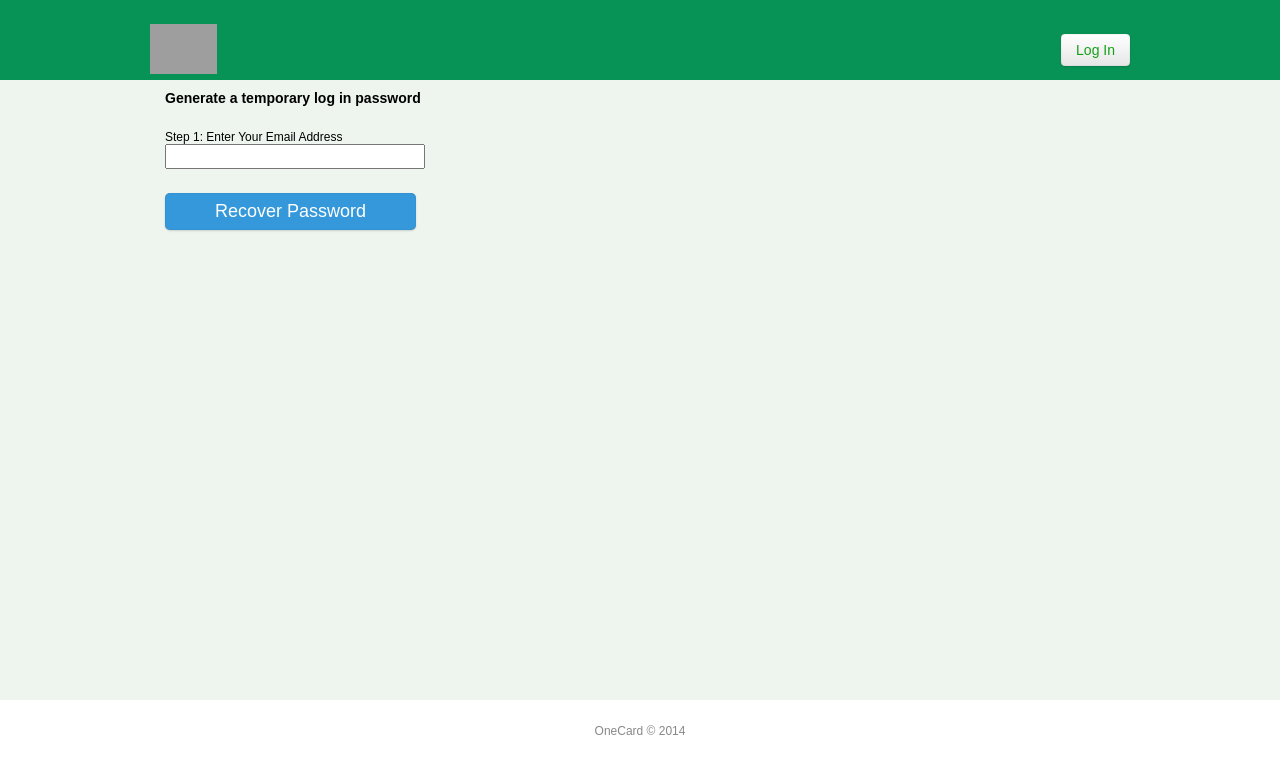
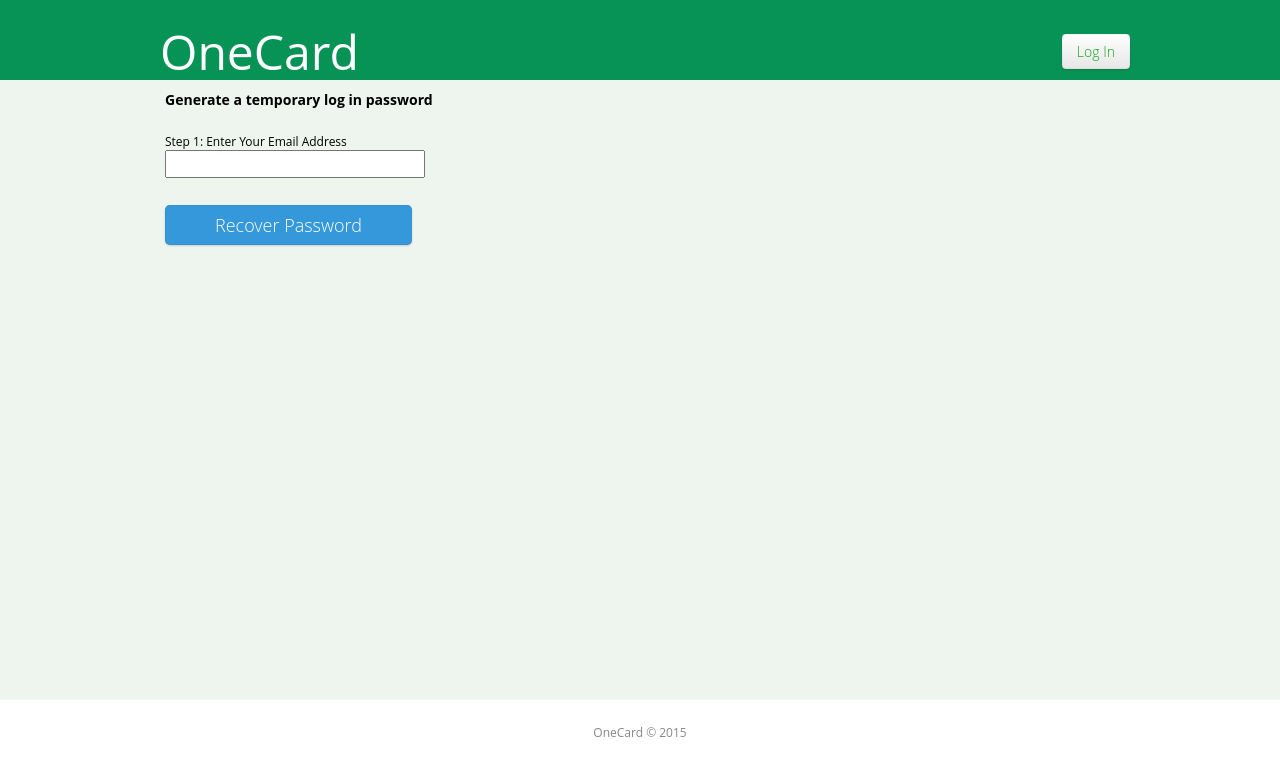
Before and after one commit to shivaalroy/onecard, a PHP site: page /forgot_pass.php in a window 1280 px wide. Shown: the top 776 px of the page. Run offline with PHP 8.4, Linux system fonts and the light colour scheme; some libraries are stand-ins or nearby versions; grey boxes are pictures that could not be loaded.

Commit message:
minor face changes

```diff
--- a/web/index.php
+++ b/web/index.php
@@ -261,6 +261,7 @@ if(isset($_POST["fnq"])){
         <link rel="icon" href="/img/favicon.ico" type="image/x-icon">
         <link rel="stylesheet" href="/style/style.css">
         <script src="http://ajax.googleapis.com/ajax/libs/jquery/1.11.1/jquery.min.js"></script>
+        <link rel="stylesheet" type="text/css" href="https://fonts.googleapis.com/css?family=Open+Sans:300,600">
         <script src="/js/main.js"></script>
         <script src="/js/ajax.js"></script>
         <script src="/js/loggedin.js"></script>
--- a/web/style/style.css
+++ b/web/style/style.css
@@ -6,7 +6,7 @@ body {
     min-width: 1000px;
 }
 body, button, input, label, select, td, textarea {
-    font-family: Myriad, sans-serif;
+    font-family: "Open Sans";
 }
 label, button, input[type="button"], input[type="submit"] {
     cursor: pointer;
@@ -43,11 +43,11 @@ input:focus, select:focus, textarea:focus, button:focus {
 }
 .loggedout_menubar #home_link {
     display: inline-block;
-    margin-top: 10px;
-    margin-left: 10px;
-}
-.loggedout_menubar #home_link img {
-    height: 50px;
+    margin-top: 5px;
+    margin-left: 20px;
+    color: #fff;
+    font-size: 48px;
+    text-decoration: none;
 }
 .loggedout_menubar_left {
     float: left;
@@ -595,14 +595,8 @@ input:focus, select:focus, textarea:focus, button:focus {
 
 /* WELCOME PAGE, index.php */
 .flat_ui_bg {
-    background-image: url(../img/tokyo.jpg);
-/*    background-image: url(../img/nyc.jpg);*/
     background-repeat: no-repeat;
-/*    background-size: cover;*/
-    background-size: 1280px 840px;
-/*    background-position: bottom;*/
-    background-position: 0 -220px;
-    color: rgba(255, 255, 255, 0.9);
+    color: #333;
 }
 .flat_ui_bg .welcomeInfo {
     float: left;
@@ -613,7 +607,7 @@ input:focus, select:focus, textarea:focus, button:focus {
 .flat_ui_bg .head_info {
     position: relative;
     top: 10px;
-    font-weight: bold;
+    /*font-weight: bold;*/
     font-size: 30px;
     /*color: #222;*/
     line-height: 100%;
@@ -630,11 +624,11 @@ input:focus, select:focus, textarea:focus, button:focus {
 .flat_ui_bg .info_point {
     margin: 0 0 15px;
     font-size: 24px;
-    color: rgba(255, 255, 255, 0.9);
+    /*color: rgba(255, 255, 255, 0.9);*/
 }
 .flat_ui_bg .info_point strong {
     font-size: 26px;
-    color: rgba(255, 255, 255, 0.9);
+    /*color: rgba(255, 255, 255, 0.9);*/
     margin-right: 4px;
     display: block;
 }
--- a/web/template/tem_loggedout_footer.php
+++ b/web/template/tem_loggedout_footer.php
@@ -1,5 +1,5 @@
 <div id="loggedout_footer_container" class="loggedout_footer_container">
     <div id="loggedout_footer" class="loggedout_footer">
-        OneCard &copy; 2014
+        OneCard &copy; 2015
     </div>
 </div>
--- a/web/template/tem_loggedout_menubar_wloginbtn.php
+++ b/web/template/tem_loggedout_menubar_wloginbtn.php
@@ -3,9 +3,7 @@
 <div id="loggedout_menubar_container" class="loggedout_menubar_container">
     <div id="loggedout_menubar" class="loggedout_menubar">
         <div id="loggedout_menubar_left" class="loggedout_menubar_left">
-            <a id="home_link" href="/">
-                <img src="/img/logo.png" alt="logo" title="OneCard">
-            </a>
+            <a id="home_link" href="/">OneCard</a>
         </div>
         <div id="loggedout_menubar_login_container" class="loggedout_menubar_login_container">
             <button id="login_btn_link" class="login_btn_link" onclick="location.href='img/login.php'">Log In</button>
--- a/web/template/tem_loggedout_menubar_wloginform.php
+++ b/web/template/tem_loggedout_menubar_wloginform.php
@@ -3,9 +3,7 @@
 <div id="loggedout_menubar_container" class="loggedout_menubar_container">
     <div id="loggedout_menubar" class="loggedout_menubar">
         <div id="loggedout_menubar_left" class="loggedout_menubar_left">
-            <a id="home_link" href="/">
-                <img src="/img/logo.png" alt="logo" title="OneCard">
-            </a>
+            <a id="home_link" href="/">OneCard</a>
         </div>
         <div id="loggedout_menubar_login_container" class="loggedout_menubar_login_container">
             <!-- LOGIN FORM -->
--- a/web/template/tem_welcomepage.php
+++ b/web/template/tem_welcomepage.php
@@ -8,6 +8,7 @@
         <link rel="icon" href="/img/favicon.ico" type="image/x-icon">
         <link rel="stylesheet" href="/style/style.css">
         <script src="//ajax.googleapis.com/ajax/libs/jquery/1.11.1/jquery.min.js"></script>
+        <link rel="stylesheet" type="text/css" href="https://fonts.googleapis.com/css?family=Open+Sans:300,400,600">
         <script src="/js/main.js"></script>
         <script src="/js/ajax.js"></script>
         <script src="/js/signup.js"></script>
@@ -26,7 +27,6 @@
                 </div>
                 <div id="register" class="register">
                     <h2 class="welcomeTitle" id="welcomeTitle">Sign Up</h2>
-                    <h3 class="welcomeDescr" id="welcomeDescr">It's free.</h3>
                     <?php include_once("tem_signupform.php"); ?>
                 </div>
             </div>
```
